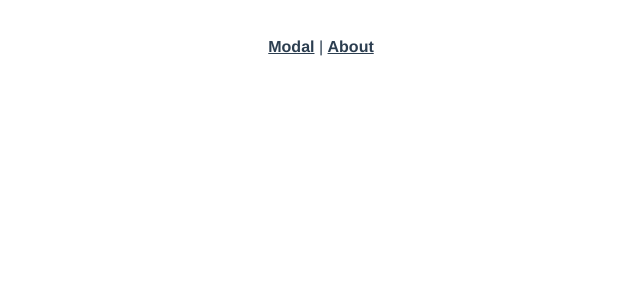
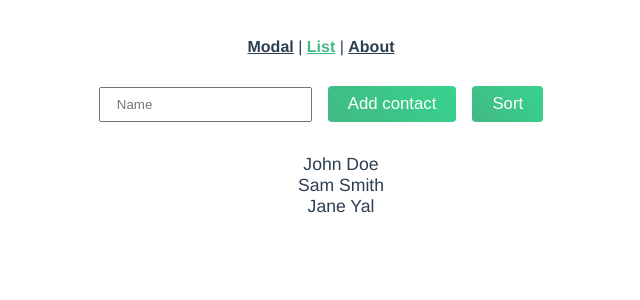
Before and after one commit to dsErick/animating-vue, a Vue app: page /list in a window 1280 px wide. Before the commit this address had no page. Shown: the top 300 px of the page, without its empty margins (319-959 px from the left). Built offline with nearby package versions, Linux system fonts and the light colour scheme.

Commit message:
Group transitions

```diff
--- a/src/App.vue
+++ b/src/App.vue
@@ -1,6 +1,7 @@
 <template>
 <div id="nav">
     <router-link to="/modal">Modal</router-link> |
+    <router-link to="/list">List</router-link> |
     <router-link to="/about">About</router-link>
 </div>
 
@@ -51,4 +52,9 @@ button {
 button:hover {
     transform: scale(1.01);
 }
+
+.mx-1 {
+    margin-left: 1rem;
+    margin-right: 1rem;
+}
 </style>
--- a/src/assets/css/transitions.css
+++ b/src/assets/css/transitions.css
@@ -3,7 +3,6 @@
 .fade-leave-to {
     opacity: 0;
 }
-
 .fade-enter-active,
 .fade-leave-active {
     transition: opacity 235ms ease-out;
@@ -15,14 +14,12 @@
     opacity: 0;
     transform: translateX(-10%);
 }
-
 .slide-fade-enter-active,
 .slide-fade-leave-active {
     transition-property: opacity transform;
     transition-duration: 235ms;
     transition-timing-function: cubic-bezier(0.1, 0.9, 0.2, 1);
 }
-
 .slide-fade-leave-to {
     opacity: 0;
     transform: translateX(10%);
@@ -34,14 +31,12 @@
     opacity: 0;
     transform: translateX(75%);
 }
-
 .slide-left-enter-active,
 .slide-left-leave-active {
     transition-property: opacity transform;
     transition-duration: 315ms;
     transition-timing-function: ease-in-out;
 }
-
 .slide-left-leave-to {
     opacity: 0;
     transform: translateX(-75%);
@@ -52,15 +47,32 @@
     opacity: 0;
     transform: translateX(-75%);
 }
-
 .slide-right-enter-active,
 .slide-right-leave-active {
     transition-property: opacity transform;
     transition-duration: 315ms;
     transition-timing-function: ease-in-out;
 }
-
 .slide-right-leave-to {
     opacity: 0;
     transform: translateX(75%);
 }
+
+/* Slide up */
+.slide-up-enter-from {
+    opacity: 0;
+    transform: translateY(100%);
+}
+.slide-up-enter-active,
+.slide-up-leave-active {
+    transition-property: opacity transform;
+    transition-duration: 315ms;
+    transition-timing-function: ease-in-out;
+}
+.slide-up-leave-to {
+    opacity: 0;
+    transform: translateY(-100%);
+}
+.slide-up-move {
+    transition: transform .5s ease-in-out;
+}
--- a/src/router/index.js
+++ b/src/router/index.js
@@ -7,6 +7,12 @@ const routes = [
     name: 'Modal',
     component: Modal,
     meta: { transition: 'slide-left' },
+  },
+  {
+    path: '/list',
+    name: 'List',
+    component: () => import(/* webpackChunkName: "list" */ '../views/List.vue'),
+    meta: { transition: 'slide-up' },
   },
   {
     path: '/about',
--- /dev/null
+++ b/src/views/List.vue
@@ -0,0 +1,71 @@
+<template>
+<div class="list">
+    <form @submit.prevent="addContact">
+        <input type="text" placeholder="Name" v-model="newContact">
+        <button type="submit" class="mx-1">Add contact</button>
+
+        <button @click="sortContacts">Sort</button>
+    </form>
+
+    <transition-group name="slide-up" tag="ul" appear>
+        <!-- Cannot use index as v-for loop, it break the v-move transition -->
+        <li v-for="contact in contacts" :key="contact" @click="removeContact(contact)">
+            {{ contact }}
+        </li>
+    </transition-group>
+</div>
+</template>
+
+<script>
+import { ref } from 'vue'
+
+export default {
+    setup() {
+        const newContact = ref('')
+        const contacts = ref([
+            'John Doe',
+            'Sam Smith',
+            'Jane Yal'
+        ])
+
+        function addContact() {
+            contacts.value.push(newContact.value)
+            newContact.value = ''
+        }
+
+        function sortContacts() {
+            contacts.value.sort()
+        }
+
+        function removeContact(contact) {
+            contacts.value = contacts.value.filter(c => c !== contact)
+        }
+
+        return {
+            newContact,
+            contacts,
+            addContact,
+            sortContacts,
+            removeContact
+        }
+    }
+}
+</script>
+
+<style>
+form { min-width: 50%; }
+
+input {
+    padding: .5rem 1rem;
+}
+
+ul {
+    width: 50%;
+    margin: 2rem auto;
+    list-style: none;
+}
+ul li {
+    font-size: 1.1rem;
+    cursor: pointer;
+}
+</style>
```
